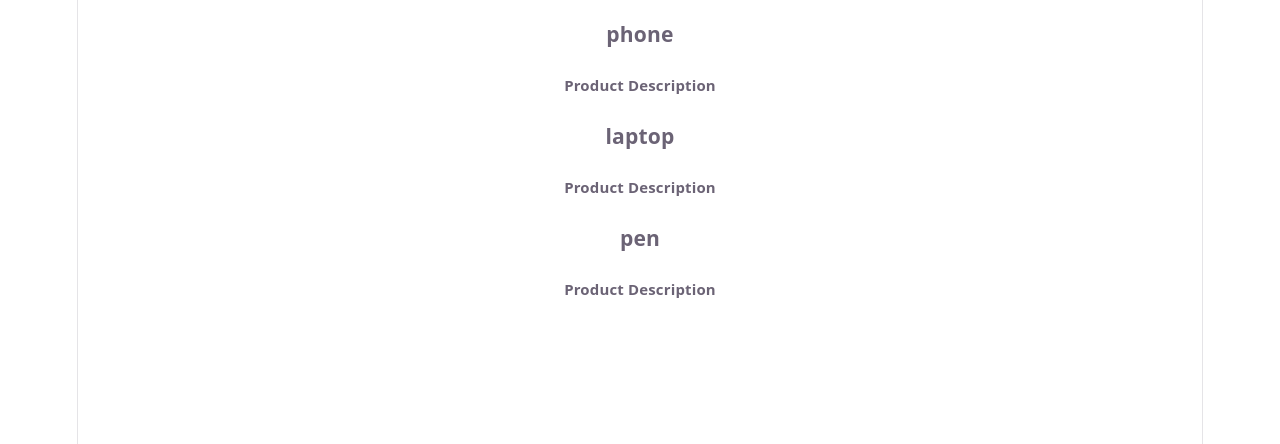
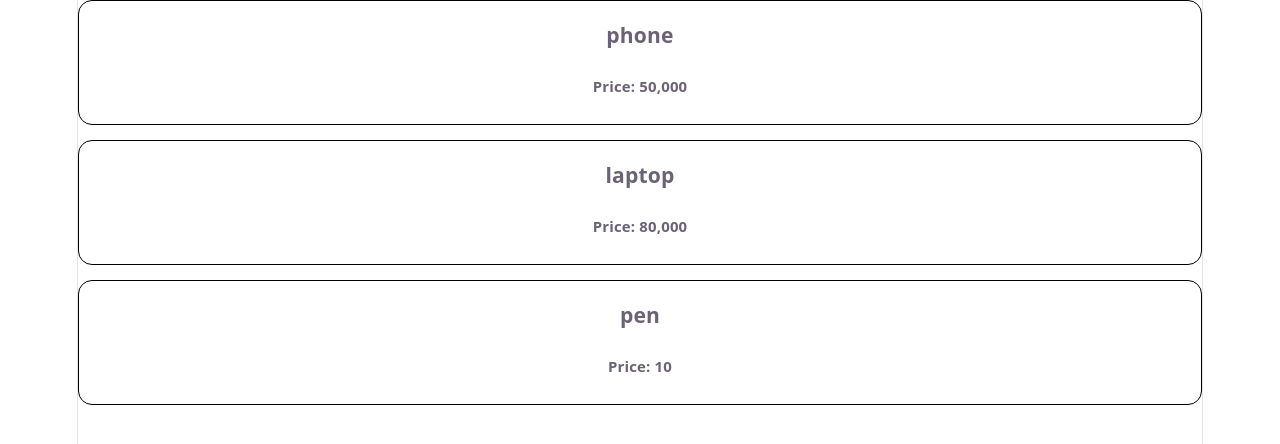
Before and after one commit to kirtikaushik1206/ReactJS-notes, a React (Vite) app in the folder basic-react-app/: page / in a window 1280 px wide. Shown: the top 444 px of the page. Built offline with nearby package versions, Linux system fonts and the light colour scheme.

Commit message:
React Props

```diff
--- /dev/null
+++ b/basic-react-app/src/Product.css
@@ -0,0 +1,6 @@
+.Product {
+    border: 1px solid black;
+    border-radius: 14px;
+    margin-bottom: 15px;
+    padding: 0 10px 0  10px;
+}
--- a/basic-react-app/src/Product.jsx
+++ b/basic-react-app/src/Product.jsx
@@ -1,11 +1,11 @@
+import "./Product.css"
 
-
-function Product({title}){
+function Product({title , price}){
     return(
         <div className="Product">
 
             <h3>{title}</h3>
-            <h5>Product Description</h5>
+            <h5>Price: {price}</h5>
 
 
 
--- a/basic-react-app/src/ProductTab.jsx
+++ b/basic-react-app/src/ProductTab.jsx
@@ -4,9 +4,9 @@ function ProductTab() {
     return(
 
         <>
-        <Product title="phone" />
-<Product title="laptop" />
-<Product title="pen" />
+        <Product title="phone" price="50,000" />
+<Product title="laptop"  price="80,000"/>
+<Product title="pen" price= "10"/>
 
         </>
     )
```
